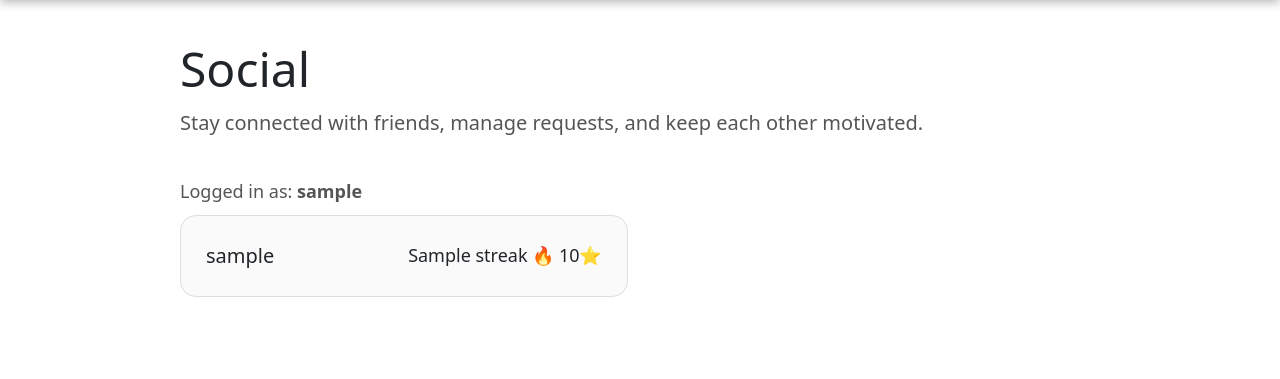
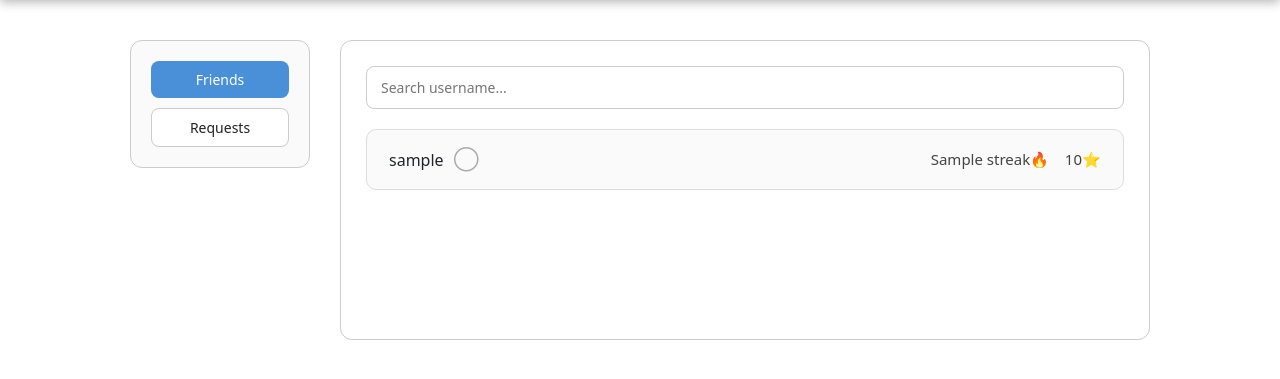
Before and after one commit to danielRuebenacker/Ledger, a Django app: template teamProject/templates/social/social.html in a window 1280 px wide. Shown: the part 72-451 px from the top of the page. Run offline with Django 3.2, Linux system fonts and the light colour scheme; a user stored in the database is signed in; tables that the repository leaves empty hold one stand-in row (values such as "Sample post"); the template is opened without the code that fills it: most values are stand-ins (such as "Sample title", 1, 10 or a date in 2020).

Commit message:
Fix social UI

```diff
--- a/teamProject/templates/social/social.html
+++ b/teamProject/templates/social/social.html
@@ -1,30 +1,50 @@
 {% extends 'ledger/base.html' %}
 
+{% block title_block %}Social{% endblock %}
+
 {% block body_block %}
-<div style="padding: 40px; max-width: 1000px; margin: 0 auto;">
-    <h1 style="font-size: 48px; margin-bottom: 10px;">Social</h1>
-    <p style="font-size: 20px; color: #555; margin-bottom: 40px;">
-        Stay connected with friends, manage requests, and keep each other motivated.
-    </p>
+<div style="padding: 40px; max-width: 1100px; margin: 0 auto;">
+    <div style="display: flex; gap: 30px; align-items: flex-start;">
 
-    <p style="font-size: 18px; color: #555; margin-bottom: 10px;">
-        Logged in as: <strong>{{ user.username }}</strong>
-    </p>
+        <div style="width: 180px; flex-shrink: 0; border: 1px solid #ccc; border-radius: 12px; padding: 20px; background-color: #fafafa;">
+            <a href="{% url 'ledger:friends' %}"
+               style="display: block; width: 100%; padding: 8px 12px; margin-bottom: 10px; background-color: #4a90d9; color: white; text-align: center; text-decoration: none; border-radius: 8px; font-size: 14px; box-sizing: border-box;">
+                Friends
+            </a>
+            <a href="{% url 'ledger:requests' %}"
+               style="display: block; width: 100%; padding: 8px 12px; background-color: white; color: #222; text-align: center; text-decoration: none; border-radius: 8px; border: 1px solid #ccc; font-size: 14px; box-sizing: border-box;">
+                Requests
+            </a>
+        </div>
 
-    <div style="display: grid; grid-template-columns: repeat(2, 1fr); gap: 25px;">
+        <div style="flex: 1; border: 1px solid #ccc; border-radius: 12px; padding: 25px; background-color: #fff; min-height: 300px;">
+
+            <div style="margin-bottom: 20px;">
+                <input
+                    type="text"
+                    placeholder="Search username..."
+                    id="sidebar-search"
+                    style="width: 100%; padding: 10px 14px; border: 1px solid #ccc; border-radius: 8px; font-size: 14px; box-sizing: border-box;"
+                    onkeydown="if(event.key==='Enter') window.location.href='{% url 'ledger:search' %}?q='+this.value"
+                >
+            </div>
 
             {% if friends_list %}
-        {% for friend in friends_list %}
-        <div style="border: 1px solid #ddd; border-radius: 16px; padding: 25px; background-color: #fafafa; margin-bottom: 20px; display: flex; justify-content: space-between; align-items: center;">
-            <span style="font-size: 20px;">{{ friend.username }}</span>
-            <span style="font-size: 18px;">{{ friend.streak }} 🔥   {{ friend.points }}⭐</span>
+                {% for friend in friends_list %}
+                <div style="border: 1px solid #ddd; border-radius: 10px; padding: 16px 22px; margin-bottom: 14px; display: flex; justify-content: space-between; align-items: center; background-color: #fafafa;">
+                    <span style="font-size: 16px;">
+                        {{ friend.username }}
+                        <span style="color: #aaa; font-size: 18px; margin-left: 6px;">&#9711;</span>
+                    </span>
+                    <span style="font-size: 15px; color: #444;">
+                        {{ friend.streak }}🔥 &nbsp;&nbsp; {{ friend.points }}⭐
+                    </span>
+                </div>
+                {% endfor %}
+            {% else %}
+                <p style="color: #888; font-size: 16px;">You have no friends yet. <a href="{% url 'ledger:search' %}">Search for users</a> to add friends.</p>
+            {% endif %}
         </div>
-        {% endfor %}
-    {% else %}
-    <div style="padding: 20px; border: 1px solid #ddd; border-radius: 12px; background-color: #fafafa; color: #555;">
-        You have no friends yet.
-    </div>
-    {% endif %}
 
     </div>
 </div>
```
